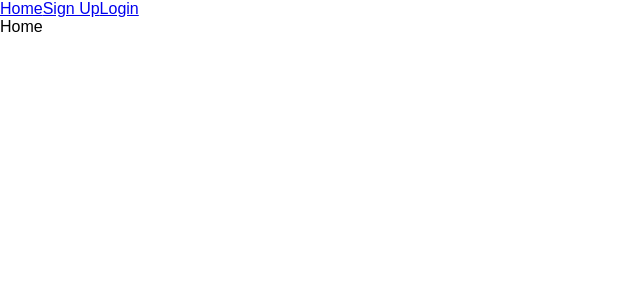
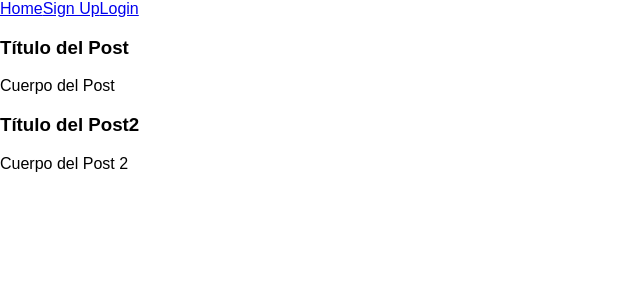
Before and after one commit to marcosjrs/Blog-React-Redux, a React (Create React App) app: page / in a window 1280 px wide. Shown: the top 300 px of the page, without its empty margins (0-640 px from the left). Built offline with nearby package versions, Linux system fonts and the light colour scheme.

Commit message:
Añadimos un index en los moock de los posts. Conectamos  con el componente principal Home (con el store, mediante connect)

```diff
--- a/src/data/moocks.js
+++ b/src/data/moocks.js
@@ -1,6 +1,6 @@
 const moockPosts = [
-    {title:"Título del Post", body:"Cuerpo del Post"},
-    {title:"Título del Post2", body:"Cuerpo del Post 2"}
+    {index:1, title:"Título del Post", body:"Cuerpo del Post"},
+    {index:2, title:"Título del Post2", body:"Cuerpo del Post 2"}
 ];
 
 export default moockPosts;
--- a/src/principal/Home.js
+++ b/src/principal/Home.js
@@ -1,10 +1,31 @@
 import React from 'react';
+import {connect} from 'react-redux';
 
 
-const Home = () => {
+const Home = (props) => {
+
+  const htmlPosts = props.allPosts.map((item,index)=>{
+    return <div key={item.index}><h3>{item.title}</h3>{item.body}</div>
+  });
+
   return (
-    <div>Home</div>
+    <div>{htmlPosts}</div>
   );
 };
 
-export default Home;
+const mapStateToProps= (store) => {
+  return {
+    allPosts : store.allPosts
+  }
+};
+
+const mapDispatchToProps = (dispatch) =>{
+  return{
+    dispatch1: ()=>{
+       // dispatch(funcionQueDevuelveUnObjetoAcccion)
+    }
+  }
+}
+
+
+export default connect(mapStateToProps, mapDispatchToProps)(Home);
```
